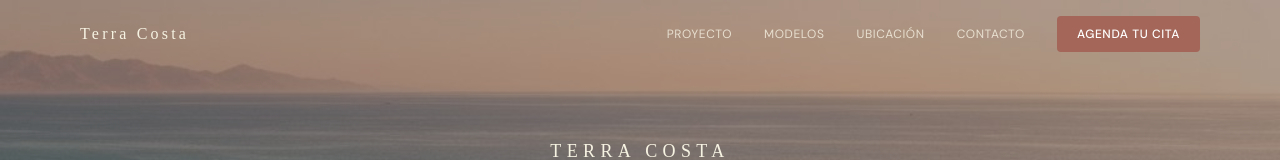
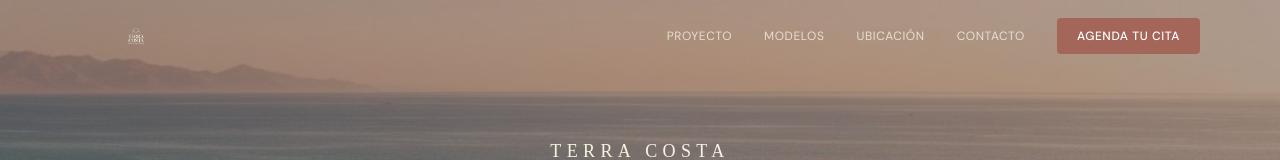
Before and after one commit to Nancy2096/v0-terra-costa-landing-page, a Next.js app: page / in a window 1280 px wide. Shown: the top 160 px of the page. Built offline with nearby package versions, Linux system fonts and the light colour scheme; a web font is replaced by a local one.

Commit message:
feat: update navbar and footer with light cream logo image\n\nReplace text logo with official image for dark backgrounds.

```diff
--- a/components/terra-costa/footer.tsx
+++ b/components/terra-costa/footer.tsx
@@ -1,3 +1,4 @@
+import Image from "next/image"
 import { Instagram, Facebook, Youtube } from "lucide-react"
 
 export function Footer() {
@@ -7,16 +8,17 @@ export function Footer() {
         <div className="grid grid-cols-1 md:grid-cols-3 gap-12">
           {/* Brand */}
           <div className="flex flex-col gap-4">
-            <div>
-              <span className="font-serif text-xl text-cream tracking-wider">
-                Terra Costa
-              </span>
-              <span className="block text-gold/80 text-xs tracking-[0.3em] uppercase mt-1">
-                Upscale Coastal Residences
-              </span>
+            <div className="relative h-16 w-36">
+              <Image
+                src="/images/logo-light.png"
+                alt="Terra Costa Condominios"
+                fill
+                className="object-contain object-left"
+                sizes="144px"
+              />
             </div>
             <p className="text-cream/50 text-sm leading-relaxed">
-              Desert Development | San Carlos, Sonora, México
+              Desert Development | San Carlos, Sonora, Mexico
             </p>
           </div>
 
--- a/components/terra-costa/navbar.tsx
+++ b/components/terra-costa/navbar.tsx
@@ -1,6 +1,7 @@
 "use client"
 
 import { useState, useEffect } from "react"
+import Image from "next/image"
 import { Menu, X } from "lucide-react"
 
 const links = [
@@ -32,10 +33,15 @@ export function Navbar() {
     >
       <div className="mx-auto flex max-w-6xl items-center justify-between px-4 py-4">
         {/* Logo */}
-        <a href="#" className="flex flex-col">
-          <span className="font-serif text-cream text-base tracking-[0.2em]">
-            Terra Costa
-          </span>
+        <a href="#" className="relative h-10 w-28">
+          <Image
+            src="/images/logo-light.png"
+            alt="Terra Costa Condominios"
+            fill
+            className="object-contain"
+            sizes="112px"
+            priority
+          />
         </a>
 
         {/* Desktop Links */}
```
Also changed, not shown: public/images/logo-light.png (added).
